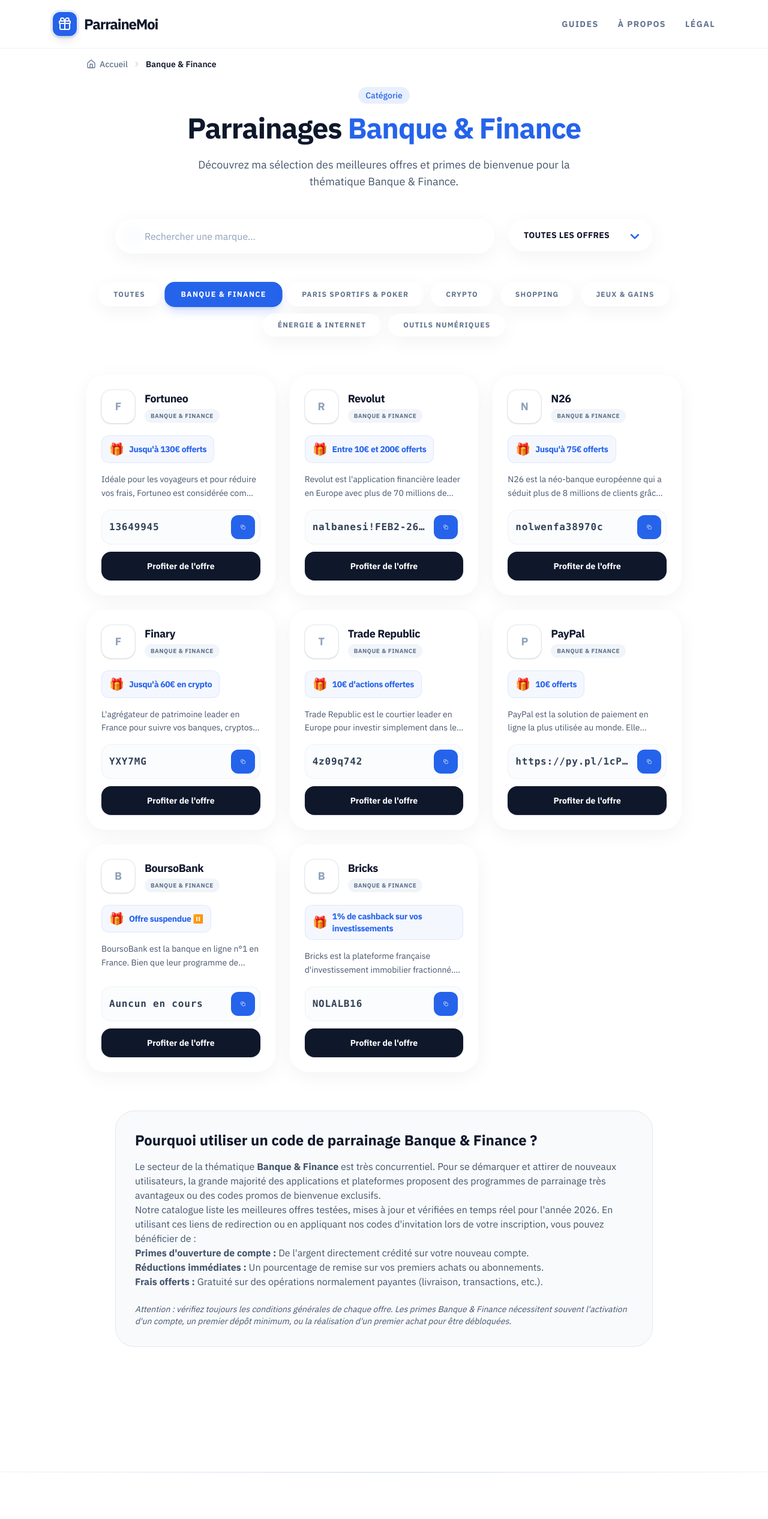
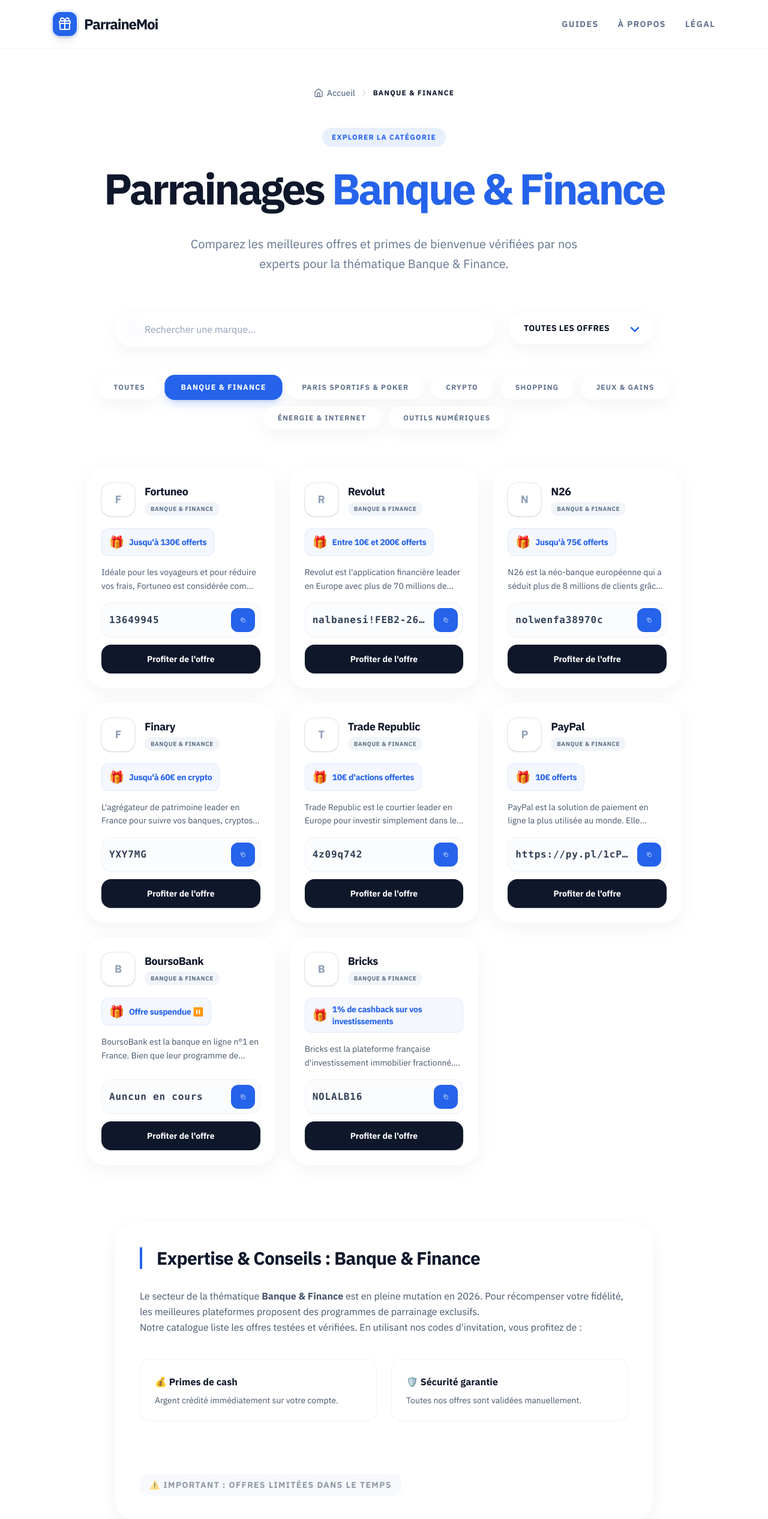
Before and after one commit to NACoaching/ParraineMoi, a Next.js app: page /categorie/banque-finance in a window 1280 px wide. Shown: the top 2533 px of the page at 60% size. Built offline with nearby package versions, Linux system fonts and the light colour scheme.

Commit message:
style: full site-wide premium restoration (Home, Categories, Guides, Referrals)

```diff
--- a/src/app/categorie/[slug]/page.tsx
+++ b/src/app/categorie/[slug]/page.tsx
@@ -85,25 +85,25 @@ export default async function CategoryPage({ params }: { params: Promise<{ slug:
                 type="application/ld+json"
                 dangerouslySetInnerHTML={{ __html: JSON.stringify(breadcrumbJsonLd) }}
             />
-            <div className="w-full max-w-5xl text-center mb-12 relative">
-                <nav className="absolute top-0 left-0 -translate-y-12 flex items-center gap-2 text-sm font-medium text-slate-500 overflow-x-auto whitespace-nowrap hidden md:flex">
+            <div className="w-full max-w-6xl text-center mb-16 relative">
+                <nav className="flex items-center justify-center gap-2 text-sm font-medium text-slate-500 mb-12 overflow-x-auto whitespace-nowrap">
                     <Link href="/" className="flex items-center gap-1.5 hover:text-slate-900 dark:hover:text-white transition-colors">
                         <Home size={16} />
                         <span>Accueil</span>
                     </Link>
                     <ChevronRight size={14} className="text-slate-300 dark:text-slate-700 flex-shrink-0" />
-                    <span className="text-slate-900 dark:text-slate-300 font-semibold">
+                    <span className="text-slate-900 dark:text-slate-300 font-bold uppercase tracking-widest text-xs">
                         {originalCategory}
                     </span>
                 </nav>
-                <span className="inline-block py-1 px-3 rounded-full bg-primary/10 text-primary font-medium text-sm mb-4">
-                    Catégorie
-                </span>
-                <h1 className="text-4xl sm:text-5xl font-extrabold tracking-tight text-slate-900 dark:text-white mb-6">
+                <div className="inline-block py-2 px-4 rounded-2xl bg-primary/10 text-primary font-bold text-xs uppercase tracking-widest mb-6">
+                    Explorer la catégorie
+                </div>
+                <h1 className="text-5xl sm:text-6xl md:text-7xl font-bold tracking-tighter text-slate-900 dark:text-white mb-8 leading-tight">
                     Parrainages <span className="text-primary">{originalCategory}</span>
                 </h1>
-                <p className="text-lg text-slate-600 dark:text-slate-400 max-w-2xl mx-auto">
-                    Découvrez ma sélection des meilleures offres et primes de bienvenue pour la thématique {originalCategory}.
+                <p className="text-xl text-slate-500 dark:text-slate-400 max-w-2xl mx-auto leading-relaxed">
+                    Comparez les meilleures offres et primes de bienvenue vérifiées par nos experts pour la thématique {originalCategory}.
                 </p>
             </div>
 
@@ -115,24 +115,29 @@ export default async function CategoryPage({ params }: { params: Promise<{ slug:
             </div>
 
             {/* Texte SEO pour enrichir la page catégorie */}
-            <div className="w-full max-w-4xl mx-auto mt-16 p-8 bg-slate-50 dark:bg-slate-900/50 border border-slate-200 dark:border-slate-800 rounded-[2rem]">
-                <div className="prose prose-slate dark:prose-invert max-w-none text-slate-600 dark:text-slate-400">
-                    <h2 className="text-2xl font-bold text-slate-900 dark:text-white mb-4">
-                        Pourquoi utiliser un code de parrainage {originalCategory} ?
+            <div className="w-full max-w-4xl mx-auto mt-24 p-10 glass-card bg-white/50 dark:bg-slate-900/50">
+                <div className="prose prose-lg prose-slate dark:prose-invert max-w-none text-slate-600 dark:text-slate-400 leading-relaxed">
+                    <h2 className="text-3xl font-bold text-slate-900 dark:text-white mb-8 tracking-tight border-l-4 border-primary pl-6">
+                        Expertise & Conseils : {originalCategory}
                     </h2>
                     <p>
-                        Le secteur de la thématique <strong>{originalCategory}</strong> est très concurrentiel. Pour se démarquer et attirer de nouveaux utilisateurs, la grande majorité des applications et plateformes proposent des programmes de parrainage très avantageux ou des codes promos de bienvenue exclusifs.
+                        Le secteur de la thématique <strong>{originalCategory}</strong> est en pleine mutation en 2026. Pour récompenser votre fidélité, les meilleures plateformes proposent des programmes de parrainage exclusifs.
                     </p>
                     <p>
-                        Notre catalogue liste les meilleures offres testées, mises à jour et vérifiées en temps réel pour l&apos;année {new Date().getFullYear()}. En utilisant ces liens de redirection ou en appliquant nos codes d&apos;invitation lors de votre inscription, vous pouvez bénéficier de :
+                        Notre catalogue liste les offres testées et vérifiées. En utilisant nos codes d&apos;invitation, vous profitez de :
                     </p>
-                    <ul>
-                        <li><strong>Primes d&apos;ouverture de compte :</strong> De l&apos;argent directement crédité sur votre nouveau compte.</li>
-                        <li><strong>Réductions immédiates :</strong> Un pourcentage de remise sur vos premiers achats ou abonnements.</li>
-                        <li><strong>Frais offerts :</strong> Gratuité sur des opérations normalement payantes (livraison, transactions, etc.).</li>
-                    </ul>
-                    <p className="text-sm italic mt-6">
-                        Attention : vérifiez toujours les conditions générales de chaque offre. Les primes {originalCategory} nécessitent souvent l&apos;activation d&apos;un compte, un premier dépôt minimum, ou la réalisation d&apos;un premier achat pour être débloquées.
+                    <div className="grid grid-cols-1 sm:grid-cols-2 gap-6 my-10 not-prose">
+                        <div className="p-6 rounded-2xl bg-white/50 dark:bg-slate-950/50 border border-slate-200/50 dark:border-slate-800/50">
+                            <h3 className="font-bold text-slate-900 dark:text-white mb-2">💰 Primes de cash</h3>
+                            <p className="text-sm">Argent crédité immédiatement sur votre compte.</p>
+                        </div>
+                        <div className="p-6 rounded-2xl bg-white/50 dark:bg-slate-950/50 border border-slate-200/50 dark:border-slate-800/50">
+                            <h3 className="font-bold text-slate-900 dark:text-white mb-2">🛡️ Sécurité garantie</h3>
+                            <p className="text-sm">Toutes nos offres sont validées manuellement.</p>
+                        </div>
+                    </div>
+                    <p className="text-sm font-bold opacity-60 uppercase tracking-widest mt-12 bg-slate-100 dark:bg-slate-800 py-2 px-4 rounded-xl inline-block">
+                        ⚠️ Important : Offres limitées dans le temps
                     </p>
                 </div>
             </div>
--- a/src/app/guides/[slug]/page.tsx
+++ b/src/app/guides/[slug]/page.tsx
@@ -1,7 +1,7 @@
 import { Metadata } from 'next';
 import { notFound } from 'next/navigation';
 import Link from 'next/link';
-import { ArrowLeft, Clock, Calendar, BookOpen } from 'lucide-react';
+import { ArrowLeft, Clock, Calendar, BookOpen, ChevronRight } from 'lucide-react';
 import guidesData from '@/data/guides.json';
 import referralsData from '@/data/referrals.json';
 import { ReferralCard, Referral } from '@/components/ReferralCard';
@@ -50,7 +50,7 @@ export default async function GuidePage({ params }: { params: Promise<{ slug: st
         return blocks.map((block, index) => {
             if (block.startsWith('## ')) {
                 return (
-                    <h2 key={index} className="text-2xl font-bold text-slate-900 dark:text-white mt-10 mb-4">
+                    <h2 key={index} className="text-3xl font-bold text-slate-900 dark:text-white mt-16 mb-8 tracking-tight border-l-4 border-primary pl-6">
                         {block.replace('## ', '')}
                     </h2>
                 );
@@ -136,41 +136,47 @@ export default async function GuidePage({ params }: { params: Promise<{ slug: st
                 type="application/ld+json"
                 dangerouslySetInnerHTML={{ __html: JSON.stringify(breadcrumbJsonLd) }}
             />
-            <article className="max-w-3xl mx-auto">
-                <nav className="flex items-center gap-2 text-sm font-medium text-slate-500 mb-8 overflow-x-auto whitespace-nowrap pb-2">
+            <article className="max-w-4xl mx-auto">
+                <nav className="flex items-center justify-center gap-2 text-sm font-medium text-slate-500 mb-12 overflow-x-auto whitespace-nowrap">
                     <Link href="/guides" className="flex items-center gap-1.5 hover:text-slate-900 dark:hover:text-white transition-colors">
                         <ArrowLeft size={16} />
-                        Retour aux guides
+                        <span>Retour aux guides</span>
                     </Link>
+                    <ChevronRight size={14} className="text-slate-300 dark:text-slate-700 flex-shrink-0" />
+                    <span className="text-slate-900 dark:text-slate-300 font-bold uppercase tracking-widest text-xs">
+                        {guide.category}
+                    </span>
                 </nav>
 
-                <header className="mb-12">
-                    <div className="flex flex-wrap items-center gap-4 mb-6 text-sm font-medium text-slate-500 dark:text-slate-400">
-                        <span className="flex items-center gap-1.5 bg-primary/10 text-primary px-3 py-1.5 rounded-full">
+                <header className="mb-16 text-center">
+                    <div className="flex flex-wrap items-center justify-center gap-6 mb-8 text-xs font-bold uppercase tracking-widest text-slate-500 dark:text-slate-400">
+                        <span className="flex items-center gap-2 bg-primary/10 text-primary px-4 py-2 rounded-2xl">
                             <BookOpen size={16} />
                             {guide.category}
                         </span>
-                        <span className="flex items-center gap-1.5">
-                            <Calendar size={16} />
+                        <span className="flex items-center gap-2">
+                            <Calendar size={16} className="text-primary" />
                             {new Date(guide.date).toLocaleDateString('fr-FR', {
                                 year: 'numeric',
                                 month: 'long',
                                 day: 'numeric'
                             })}
                         </span>
-                        <span className="flex items-center gap-1.5">
-                            <Clock size={16} />
+                        <span className="flex items-center gap-2">
+                            <Clock size={16} className="text-primary" />
                             {guide.readingTime}
                         </span>
                     </div>
 
-                    <h1 className="text-3xl sm:text-4xl md:text-5xl font-extrabold tracking-tight text-slate-900 dark:text-white mb-6 leading-tight">
+                    <h1 className="text-5xl sm:text-6xl md:text-7xl font-bold tracking-tighter text-slate-900 dark:text-white mb-10 leading-[1.1]">
                         {guide.title}
                     </h1>
 
-                    <p className="text-xl text-slate-600 dark:text-slate-300 leading-relaxed border-l-4 border-primary pl-6 py-2 italic bg-slate-50 dark:bg-slate-800/50 rounded-r-xl">
-                        {guide.excerpt}
-                    </p>
+                    <div className="glass-card p-8 bg-white/50 dark:bg-slate-900/50 mb-12 border-l-8 border-l-primary">
+                        <p className="text-xl text-slate-600 dark:text-slate-300 leading-relaxed italic">
+                            {guide.excerpt}
+                        </p>
+                    </div>
                 </header>
 
                 <div className="prose prose-slate dark:prose-invert max-w-none">
--- a/src/app/guides/page.tsx
+++ b/src/app/guides/page.tsx
@@ -1,7 +1,7 @@
 import { Metadata } from 'next';
 import Link from 'next/link';
 import guidesData from '@/data/guides.json';
-import { BookOpen, Calendar, Clock } from 'lucide-react';
+import { BookOpen, Calendar, Clock, ArrowRight } from 'lucide-react';
 
 export const metadata: Metadata = {
     title: 'Guides & Bons Plans - Codes de Parrainages',
@@ -15,12 +15,15 @@ export default function GuidesPage() {
     return (
         <main className="flex flex-col items-center min-h-screen pb-20 pt-16 px-4">
             <section className="w-full max-w-4xl">
-                <div className="text-center mb-16">
-                    <h1 className="text-4xl sm:text-5xl font-extrabold tracking-tight text-slate-900 dark:text-white mb-6">
+                <div className="text-center mb-20">
+                    <div className="inline-block py-2 px-4 rounded-2xl bg-primary/10 text-primary font-bold text-xs uppercase tracking-widest mb-6">
+                        Expertise & Stratégie
+                    </div>
+                    <h1 className="text-5xl sm:text-6xl md:text-7xl font-bold tracking-tighter text-slate-900 dark:text-white mb-8 leading-tight">
                         Guides & <span className="text-primary">Bons Plans</span>
                     </h1>
-                    <p className="text-lg text-slate-600 dark:text-slate-400 max-w-2xl mx-auto">
-                        Toutes les astuces et stratégies détaillées pour exploiter au mieux les offres de nos partenaires et optimiser votre budget.
+                    <p className="text-xl text-slate-500 dark:text-slate-400 max-w-2xl mx-auto leading-relaxed">
+                        Toutes les astuces détaillées pour maximiser vos gains et optimiser votre budget au quotidien.
                     </p>
                 </div>
 
@@ -29,37 +32,38 @@ export default function GuidesPage() {
                         <Link
                             href={`/guides/${guide.slug}`}
                             key={guide.id}
-                            className="group flex flex-col justify-between bg-white dark:bg-slate-900 border border-slate-200 dark:border-slate-800 rounded-3xl p-6 md:p-8 hover:shadow-lg transition-all hover:-translate-y-1"
+                            className="glass-card flex flex-col justify-between p-8 md:p-10 group bg-white/50 dark:bg-slate-900/50"
                         >
-                            <div>
-                                <div className="flex items-center gap-4 mb-4 text-sm font-medium text-slate-500 dark:text-slate-400">
-                                    <span className="flex items-center gap-1.5 bg-slate-100 dark:bg-slate-800 px-3 py-1.5 rounded-full text-slate-700 dark:text-slate-300">
-                                        <BookOpen size={16} />
+                            <div className="mb-8">
+                                <div className="flex items-center gap-4 mb-6 text-[10px] font-bold uppercase tracking-widest text-slate-500">
+                                    <span className="flex items-center gap-2 bg-primary/10 text-primary px-3 py-1.5 rounded-xl">
+                                        <BookOpen size={14} />
                                         {guide.category}
                                     </span>
-                                    <span className="flex items-center gap-1.5">
-                                        <Clock size={16} />
+                                    <span className="flex items-center gap-2">
+                                        <Clock size={14} className="text-primary" />
                                         {guide.readingTime}
                                     </span>
                                 </div>
-                                <h2 className="text-2xl font-bold text-slate-900 dark:text-white mb-4 group-hover:text-primary transition-colors">
+                                <h2 className="text-2xl font-bold text-slate-900 dark:text-white mb-4 group-hover:text-primary transition-colors leading-tight">
                                     {guide.title}
                                 </h2>
-                                <p className="text-slate-600 dark:text-slate-400 mb-6 line-clamp-3">
+                                <p className="text-slate-500 dark:text-slate-400 mb-6 line-clamp-3 text-sm leading-relaxed">
                                     {guide.excerpt}
                                 </p>
                             </div>
 
-                            <div className="flex items-center justify-between mt-auto pt-6 border-t border-slate-100 dark:border-slate-800">
-                                <span className="flex items-center gap-2 text-sm text-slate-500 dark:text-slate-400 font-medium">
-                                    <Calendar size={16} />
+                            <div className="flex items-center justify-between mt-auto pt-8 border-t border-slate-200/50 dark:border-slate-800/50">
+                                <span className="flex items-center gap-2 text-[10px] font-bold text-slate-400 uppercase tracking-widest">
+                                    <Calendar size={14} />
                                     {new Date(guide.date).toLocaleDateString('fr-FR', {
                                         year: 'numeric',
-                                        month: 'long',
-                                        day: 'numeric'
+                                        month: 'long'
                                     })}
                                 </span>
-                                <span className="text-primary font-bold text-sm">Lire l&apos;article →</span>
+                                <span className="h-10 w-10 rounded-full bg-slate-100 dark:bg-slate-800 flex items-center justify-center text-primary group-hover:bg-primary group-hover:text-white transition-all shadow-sm">
+                                    <ArrowRight size={18} />
+                                </span>
                             </div>
                         </Link>
                     ))}
```
